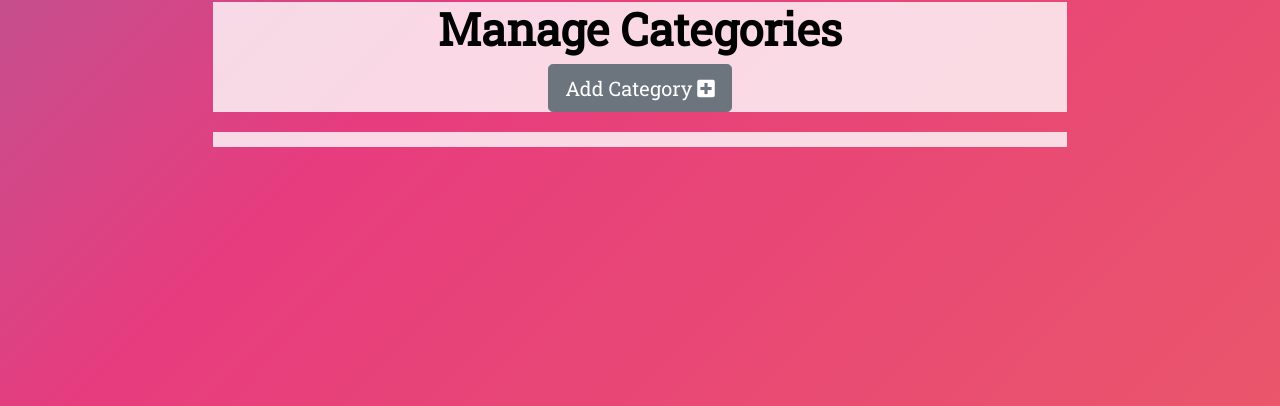
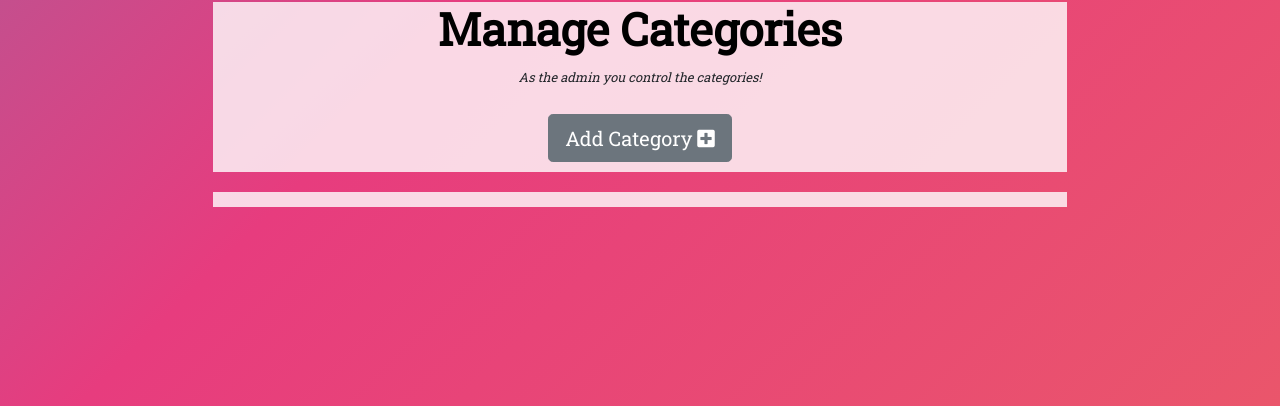
Before and after one commit to Code-Institute-Submissions/nickl98-StarTradeMS3_AugResub, a Flask app: page /get_consoles in a window 1280 px wide. Shown: the part 54-460 px from the top of the page. Run offline with Flask 2, Linux system fonts and the light colour scheme; data that the repository does not hold is empty; some libraries are stand-ins or nearby versions.

Commit message:
Finsihed Admin/ Control Trade Categories

```diff
--- a/static/css/style.css
+++ b/static/css/style.css
@@ -344,8 +344,9 @@ ul.social-network li {
     margin-top: 20px;
 }
 
-.card .cat-card {
-    background-color: none;
+#add-cat {
+    margin-top: 10px;
+    margin-bottom: 10px;
 }
 
 
--- a/templates/consoles.html
+++ b/templates/consoles.html
@@ -3,8 +3,9 @@
 {% block content %}
 <div class="card card-content col-md-8 mx-auto">
     <h3 class="row d-flex justify-content-center text-center page-title2">Manage Categories</h3>
+    <p class="text-center"><small><i>As the admin you control the categories!</i></small></p>
     <div class="row d-flex justify-content-center">
-        <div class="col-md-8 text-center">
+        <div class="col-md-8 text-center" id="add-cat">
             <a href="{{ url_for('add_console' )}}">
                 <button type="button" class="btn btn-secondary btn-lg">Add Category <i class="fas fa-plus-square right"></i></button>
             </a>
```
Also changed, not shown: static/js/script.js (added).
